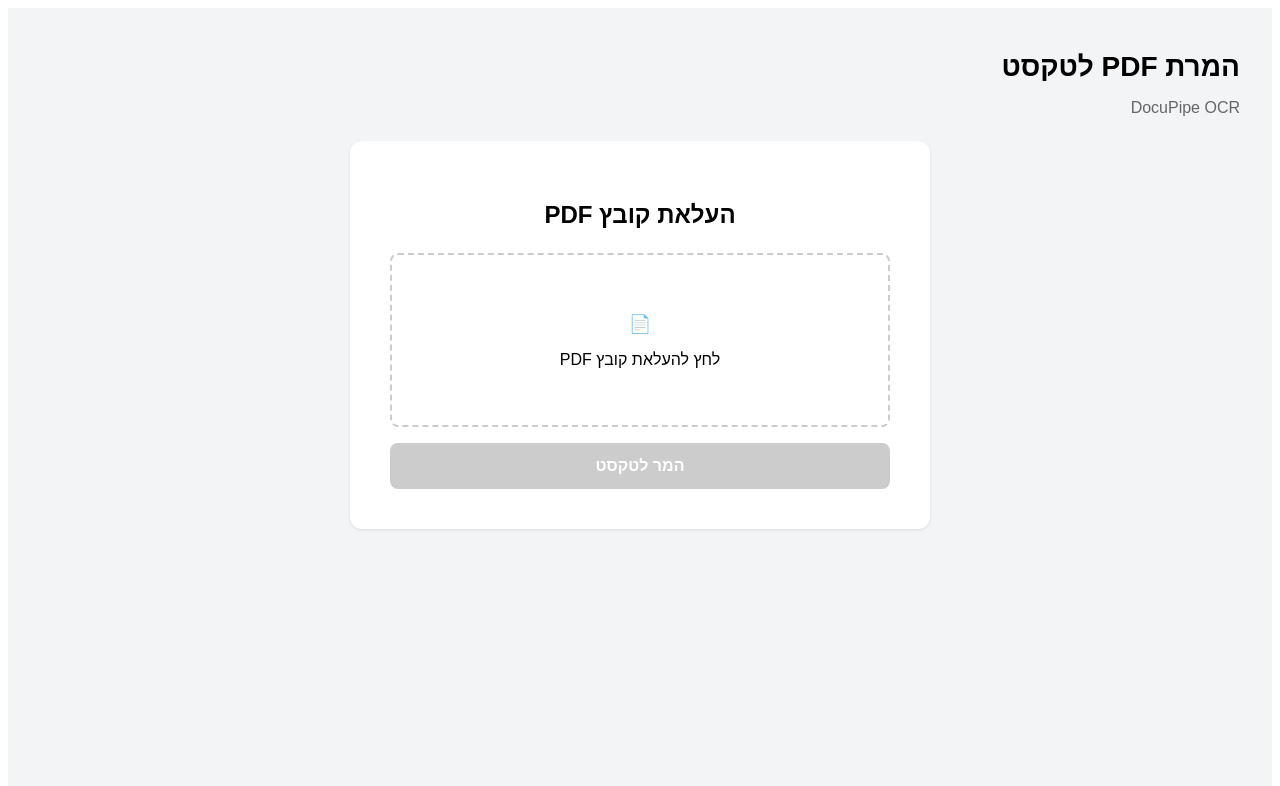
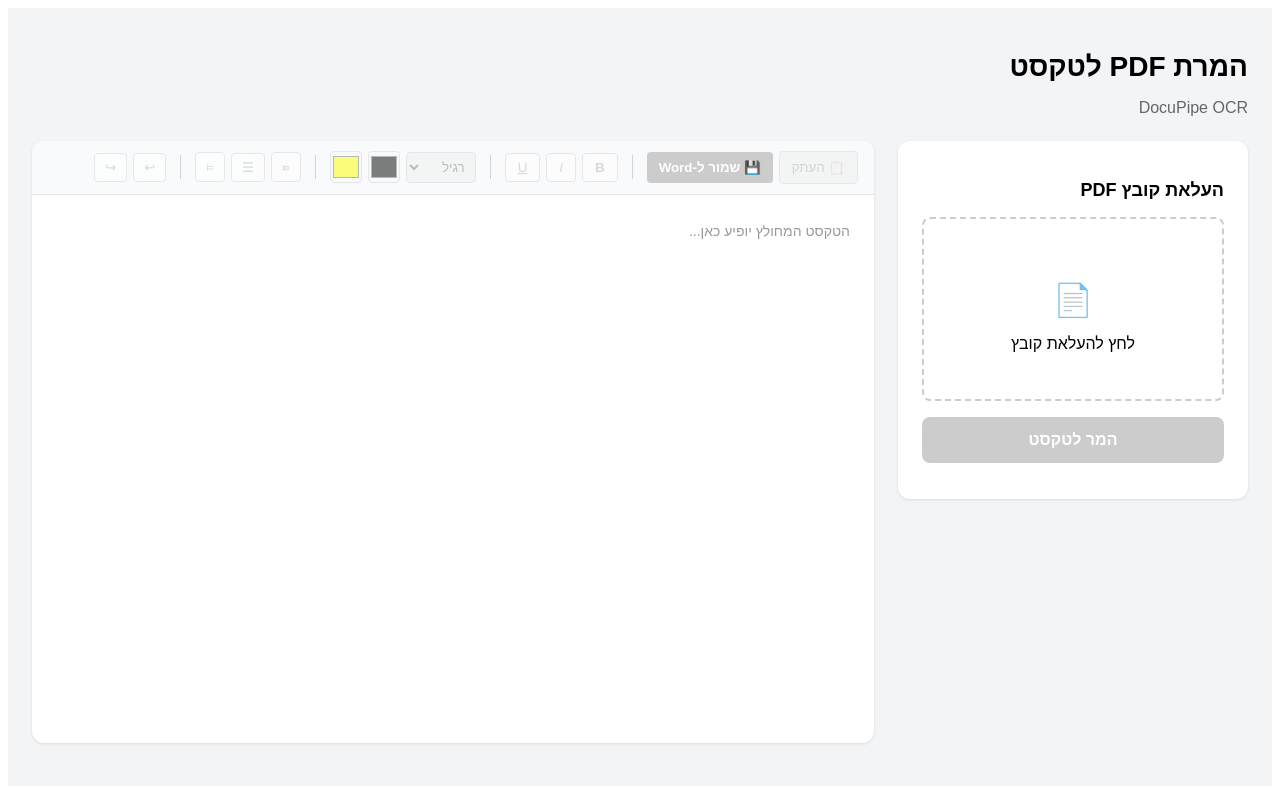
Before and after one commit to shpitz11/pdf-to-text-app, a Next.js app: page / in a window 1280 px wide. Shown: the top 786 px of the page. Built offline with nearby package versions, Linux system fonts and the light colour scheme.

Commit message:
Update index.js

```diff
--- a/pages/index.js
+++ b/pages/index.js
@@ -5,16 +5,7 @@ export default function Home() {
   const [isProcessing, setIsProcessing] = useState(false);
   const [processingStep, setProcessingStep] = useState('');
   const [error, setError] = useState('');
-  const [showEditor, setShowEditor] = useState(false);
-
-  useEffect(() => {
-    if (showEditor && typeof window !== 'undefined') {
-      const editor = document.getElementById('editor');
-      if (editor) {
-        editor.focus();
-      }
-    }
-  }, [showEditor]);
+  const [hasText, setHasText] = useState(false);
 
   const handleFileChange = (e) => {
     const selectedFile = e.target.files[0];
@@ -50,8 +41,8 @@ export default function Home() {
       if (!ocrResponse.ok) throw new Error('שגיאה ב-DocuPipe');
       const ocrData = await ocrResponse.json();
 
-      setShowEditor(true);
       setProcessingStep('');
+      setHasText(true);
 
       setTimeout(() => {
         const editor = document.getElementById('editor');
@@ -94,45 +85,70 @@ export default function Home() {
     URL.revokeObjectURL(url);
   };
 
+  const clearAll = () => {
+    setFile(null);
+    setHasText(false);
+    setError('');
+    const editor = document.getElementById('editor');
+    if (editor) {
+      editor.innerHTML = '';
+    }
+    const fileInput = document.getElementById('fileInput');
+    if (fileInput) {
+      fileInput.value = '';
+    }
+  };
+
   return (
     <div style={{ minHeight: '100vh', backgroundColor: '#f3f4f6', padding: '24px', direction: 'rtl', fontFamily: 'Arial, sans-serif' }}>
-      <div style={{ maxWidth: '1200px', margin: '0 auto' }}>
+      <div style={{ maxWidth: '1400px', margin: '0 auto' }}>
         <h1 style={{ fontSize: '28px', fontWeight: 'bold', marginBottom: '8px' }}>המרת PDF לטקסט</h1>
         <p style={{ color: '#666', marginBottom: '24px' }}>DocuPipe OCR</p>
 
-        {!showEditor ? (
-          <div style={{ backgroundColor: 'white', padding: '40px', borderRadius: '12px', boxShadow: '0 1px 3px rgba(0,0,0,0.1)', maxWidth: '500px', margin: '0 auto', textAlign: 'center' }}>
-            <h2 style={{ marginBottom: '24px' }}>העלאת קובץ PDF</h2>
+        <div style={{ display: 'grid', gridTemplateColumns: '350px 1fr', gap: '24px' }}>
 
-            <div style={{ border: '2px dashed #ccc', borderRadius: '8px', padding: '40px', marginBottom: '16px', cursor: 'pointer' }} onClick={() => document.getElementById('fileInput').click()}>
-              <p style={{ fontSize: '18px', marginBottom: '8px' }}>📄</p>
-              <p>לחץ להעלאת קובץ PDF</p>
+          {/* צד ימין - העלאת קובץ */}
+          <div style={{ backgroundColor: 'white', padding: '24px', borderRadius: '12px', boxShadow: '0 1px 3px rgba(0,0,0,0.1)', height: 'fit-content' }}>
+            <h2 style={{ marginBottom: '16px', fontSize: '18px' }}>העלאת קובץ PDF</h2>
+
+            <div style={{ border: '2px dashed #ccc', borderRadius: '8px', padding: '30px', textAlign: 'center', marginBottom: '16px', cursor: 'pointer' }} onClick={() => document.getElementById('fileInput').click()}>
+              <p style={{ fontSize: '32px', marginBottom: '8px' }}>📄</p>
+              <p>לחץ להעלאת קובץ</p>
               <input id="fileInput" type="file" accept=".pdf" onChange={handleFileChange} style={{ display: 'none' }} />
             </div>
 
-            {file && <p style={{ color: '#2563eb', marginBottom: '16px' }}>נבחר: {file.name}</p>}
-            {error && <p style={{ color: '#dc2626', marginBottom: '16px' }}>{error}</p>}
-            {processingStep && <p style={{ color: '#ca8a04', marginBottom: '16px' }}>{processingStep}</p>}
+            {file && <p style={{ color: '#2563eb', marginBottom: '16px', fontSize: '14px', wordBreak: 'break-all' }}>נבחר: {file.name}</p>}
+            {error && <p style={{ color: '#dc2626', marginBottom: '16px', fontSize: '14px' }}>{error}</p>}
+            {processingStep && <p style={{ color: '#ca8a04', marginBottom: '16px', fontSize: '14px' }}>{processingStep}</p>}
 
-            <button onClick={convertPDFToText} disabled={!file || isProcessing} style={{ width: '100%', padding: '14px', backgroundColor: (!file || isProcessing) ? '#ccc' : '#2563eb', color: 'white', border: 'none', borderRadius: '8px', cursor: (!file || isProcessing) ? 'not-allowed' : 'pointer', fontSize: '16px', fontWeight: 'bold' }}>
+            <button onClick={convertPDFToText} disabled={!file || isProcessing} style={{ width: '100%', padding: '14px', backgroundColor: (!file || isProcessing) ? '#ccc' : '#2563eb', color: 'white', border: 'none', borderRadius: '8px', cursor: (!file || isProcessing) ? 'not-allowed' : 'pointer', fontSize: '16px', fontWeight: 'bold', marginBottom: '12px' }}>
               {isProcessing ? 'מעבד...' : 'המר לטקסט'}
             </button>
+
+            {hasText && (
+              <button onClick={clearAll} style={{ width: '100%', padding: '12px', backgroundColor: '#ef4444', color: 'white', border: 'none', borderRadius: '8px', cursor: 'pointer', fontSize: '14px' }}>
+                נקה הכל
+              </button>
+            )}
           </div>
-        ) : (
+
+          {/* צד שמאל - עורך טקסט */}
           <div style={{ backgroundColor: 'white', borderRadius: '12px', boxShadow: '0 1px 3px rgba(0,0,0,0.1)', overflow: 'hidden' }}>
+
+            {/* סרגל כלים */}
             <div style={{ backgroundColor: '#f9fafb', borderBottom: '1px solid #e5e7eb', padding: '10px 16px', display: 'flex', gap: '6px', flexWrap: 'wrap', alignItems: 'center' }}>
-              <button onClick={copyToClipboard} title="העתק" style={{ padding: '8px 12px', backgroundColor: 'white', border: '1px solid #d1d5db', borderRadius: '4px', cursor: 'pointer' }}>📋 העתק</button>
-              <button onClick={saveToWord} title="שמור ל-Word" style={{ padding: '8px 12px', backgroundColor: '#16a34a', color: 'white', border: 'none', borderRadius: '4px', cursor: 'pointer', fontWeight: 'bold' }}>💾 שמור ל-Word</button>
+              <button onClick={copyToClipboard} disabled={!hasText} style={{ padding: '8px 12px', backgroundColor: hasText ? 'white' : '#eee', border: '1px solid #d1d5db', borderRadius: '4px', cursor: hasText ? 'pointer' : 'not-allowed', opacity: hasText ? 1 : 0.5 }}>📋 העתק</button>
+              <button onClick={saveToWord} disabled={!hasText} style={{ padding: '8px 12px', backgroundColor: hasText ? '#16a34a' : '#ccc', color: 'white', border: 'none', borderRadius: '4px', cursor: hasText ? 'pointer' : 'not-allowed', fontWeight: 'bold' }}>💾 שמור ל-Word</button>
 
               <div style={{ width: '1px', height: '24px', backgroundColor: '#d1d5db', margin: '0 8px' }} />
 
-              <button onClick={() => execCommand('bold')} style={{ padding: '6px 12px', backgroundColor: 'white', border: '1px solid #d1d5db', borderRadius: '4px', cursor: 'pointer', fontWeight: 'bold' }}>B</button>
-              <button onClick={() => execCommand('italic')} style={{ padding: '6px 12px', backgroundColor: 'white', border: '1px solid #d1d5db', borderRadius: '4px', cursor: 'pointer', fontStyle: 'italic' }}>I</button>
-              <button onClick={() => execCommand('underline')} style={{ padding: '6px 12px', backgroundColor: 'white', border: '1px solid #d1d5db', borderRadius: '4px', cursor: 'pointer', textDecoration: 'underline' }}>U</button>
+              <button onClick={() => execCommand('bold')} disabled={!hasText} style={{ padding: '6px 12px', backgroundColor: 'white', border: '1px solid #d1d5db', borderRadius: '4px', cursor: hasText ? 'pointer' : 'not-allowed', fontWeight: 'bold', opacity: hasText ? 1 : 0.5 }}>B</button>
+              <button onClick={() => execCommand('italic')} disabled={!hasText} style={{ padding: '6px 12px', backgroundColor: 'white', border: '1px solid #d1d5db', borderRadius: '4px', cursor: hasText ? 'pointer' : 'not-allowed', fontStyle: 'italic', opacity: hasText ? 1 : 0.5 }}>I</button>
+              <button onClick={() => execCommand('underline')} disabled={!hasText} style={{ padding: '6px 12px', backgroundColor: 'white', border: '1px solid #d1d5db', borderRadius: '4px', cursor: hasText ? 'pointer' : 'not-allowed', textDecoration: 'underline', opacity: hasText ? 1 : 0.5 }}>U</button>
 
               <div style={{ width: '1px', height: '24px', backgroundColor: '#d1d5db', margin: '0 8px' }} />
 
-              <select onChange={(e) => execCommand('fontSize', e.target.value)} defaultValue="3" style={{ padding: '6px', borderRadius: '4px', border: '1px solid #d1d5db' }}>
+              <select onChange={(e) => execCommand('fontSize', e.target.value)} disabled={!hasText} defaultValue="3" style={{ padding: '6px', borderRadius: '4px', border: '1px solid #d1d5db', opacity: hasText ? 1 : 0.5 }}>
                 <option value="1">קטן</option>
                 <option value="2">קטן+</option>
                 <option value="3">רגיל</option>
@@ -141,25 +157,22 @@ export default function Home() {
                 <option value="6">כותרת</option>
               </select>
 
-              <input type="color" onChange={(e) => execCommand('foreColor', e.target.value)} title="צבע טקסט" defaultValue="#000000" style={{ width: '32px', height: '32px', padding: '0', border: '1px solid #d1d5db', borderRadius: '4px', cursor: 'pointer' }} />
-              <input type="color" onChange={(e) => execCommand('hiliteColor', e.target.value)} title="צבע סימון" defaultValue="#ffff00" style={{ width: '32px', height: '32px', padding: '0', border: '1px solid #d1d5db', borderRadius: '4px', cursor: 'pointer' }} />
+              <input type="color" onChange={(e) => execCommand('foreColor', e.target.value)} disabled={!hasText} title="צבע טקסט" defaultValue="#000000" style={{ width: '32px', height: '32px', padding: '0', border: '1px solid #d1d5db', borderRadius: '4px', cursor: hasText ? 'pointer' : 'not-allowed', opacity: hasText ? 1 : 0.5 }} />
+              <input type="color" onChange={(e) => execCommand('hiliteColor', e.target.value)} disabled={!hasText} title="צבע סימון" defaultValue="#ffff00" style={{ width: '32px', height: '32px', padding: '0', border: '1px solid #d1d5db', borderRadius: '4px', cursor: hasText ? 'pointer' : 'not-allowed', opacity: hasText ? 1 : 0.5 }} />
 
               <div style={{ width: '1px', height: '24px', backgroundColor: '#d1d5db', margin: '0 8px' }} />
 
-              <button onClick={() => execCommand('justifyRight')} style={{ padding: '6px 10px', backgroundColor: 'white', border: '1px solid #d1d5db', borderRadius: '4px', cursor: 'pointer' }}>⫢</button>
-              <button onClick={() => execCommand('justifyCenter')} style={{ padding: '6px 10px', backgroundColor: 'white', border: '1px solid #d1d5db', borderRadius: '4px', cursor: 'pointer' }}>☰</button>
-              <button onClick={() => execCommand('justifyLeft')} style={{ padding: '6px 10px', backgroundColor: 'white', border: '1px solid #d1d5db', borderRadius: '4px', cursor: 'pointer' }}>⫤</button>
+              <button onClick={() => execCommand('justifyRight')} disabled={!hasText} style={{ padding: '6px 10px', backgroundColor: 'white', border: '1px solid #d1d5db', borderRadius: '4px', cursor: hasText ? 'pointer' : 'not-allowed', opacity: hasText ? 1 : 0.5 }}>⫢</button>
+              <button onClick={() => execCommand('justifyCenter')} disabled={!hasText} style={{ padding: '6px 10px', backgroundColor: 'white', border: '1px solid #d1d5db', borderRadius: '4px', cursor: hasText ? 'pointer' : 'not-allowed', opacity: hasText ? 1 : 0.5 }}>☰</button>
+              <button onClick={() => execCommand('justifyLeft')} disabled={!hasText} style={{ padding: '6px 10px', backgroundColor: 'white', border: '1px solid #d1d5db', borderRadius: '4px', cursor: hasText ? 'pointer' : 'not-allowed', opacity: hasText ? 1 : 0.5 }}>⫤</button>
 
               <div style={{ width: '1px', height: '24px', backgroundColor: '#d1d5db', margin: '0 8px' }} />
 
-              <button onClick={() => execCommand('undo')} style={{ padding: '6px 10px', backgroundColor: 'white', border: '1px solid #d1d5db', borderRadius: '4px', cursor: 'pointer' }}>↩ בטל</button>
-              <button onClick={() => execCommand('redo')} style={{ padding: '6px 10px', backgroundColor: 'white', border: '1px solid #d1d5db', borderRadius: '4px', cursor: 'pointer' }}>↪ חזור</button>
-
-              <div style={{ marginRight: 'auto' }} />
-
-              <button onClick={() => { setShowEditor(false); setFile(null); }} style={{ padding: '8px 12px', backgroundColor: '#ef4444', color: 'white', border: 'none', borderRadius: '4px', cursor: 'pointer' }}>קובץ חדש</button>
+              <button onClick={() => execCommand('undo')} disabled={!hasText} style={{ padding: '6px 10px', backgroundColor: 'white', border: '1px solid #d1d5db', borderRadius: '4px', cursor: hasText ? 'pointer' : 'not-allowed', opacity: hasText ? 1 : 0.5 }}>↩</button>
+              <button onClick={() => execCommand('redo')} disabled={!hasText} style={{ padding: '6px 10px', backgroundColor: 'white', border: '1px solid #d1d5db', borderRadius: '4px', cursor: hasText ? 'pointer' : 'not-allowed', opacity: hasText ? 1 : 0.5 }}>↪</button>
             </div>
 
+            {/* אזור העריכה */}
             <div
               id="editor"
               contentEditable="true"
@@ -170,11 +183,14 @@ export default function Home() {
                 outline: 'none',
                 fontSize: '14px',
                 lineHeight: '1.8',
-                fontFamily: 'David, Arial, sans-serif'
+                fontFamily: 'David, Arial, sans-serif',
+                color: hasText ? '#000' : '#999'
               }}
-            />
+            >
+              {!hasText && 'הטקסט המחולץ יופיע כאן...'}
+            </div>
           </div>
-        )}
+        </div>
       </div>
     </div>
   );
```
